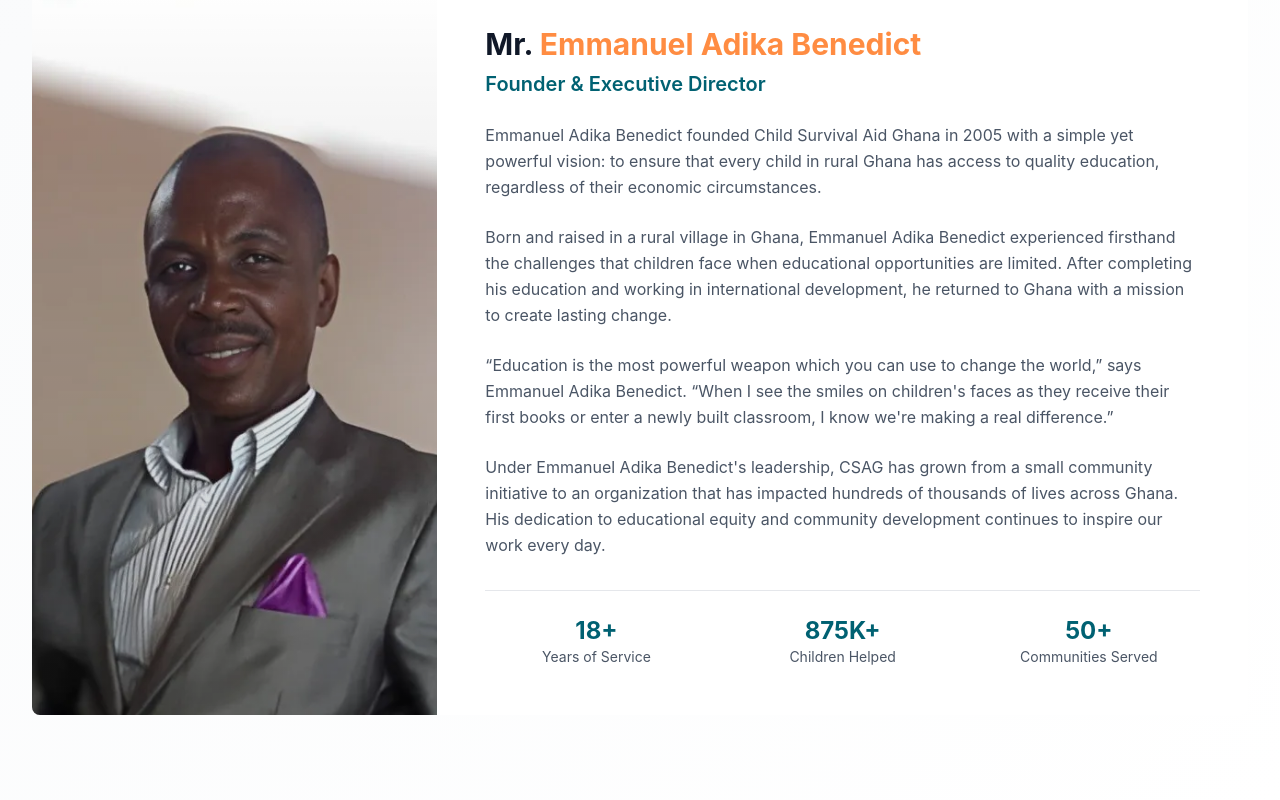
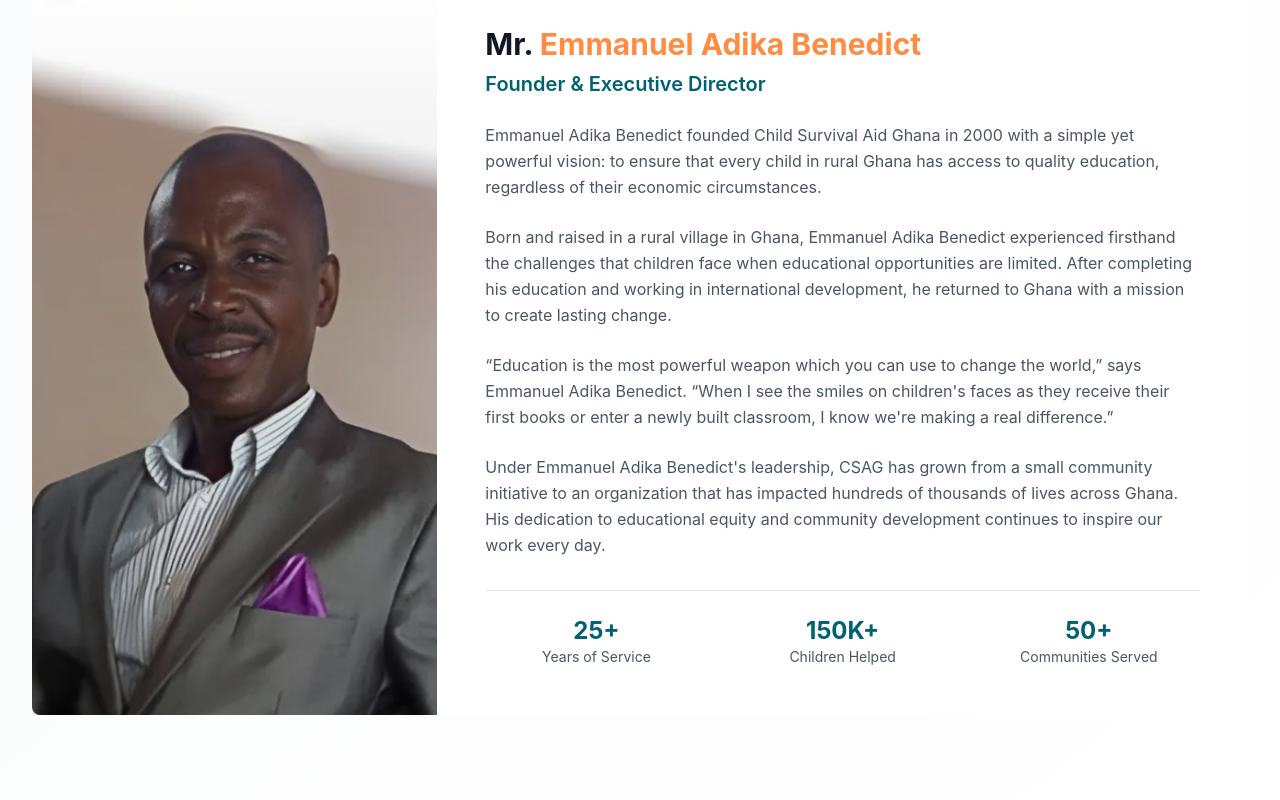
Before and after one commit to israfil-miya/csag-web, a Next.js app: page /team in a window 1280 px wide. Shown: the part 1020-1820 px from the top of the page. Built offline with nearby package versions, Linux system fonts and the light colour scheme; no server answers.

Commit message:
chg: minor content changes

```diff
--- a/src/app/(pages)/(home)/components/about-section.tsx
+++ b/src/app/(pages)/(home)/components/about-section.tsx
@@ -24,7 +24,7 @@
               Who We <span className="text-csag-accent">Are</span>
             </h3>
             <p className="text-gray-600 mb-6 leading-relaxed text-lg">
-              Since 2015 we have worked alongside schools and families in rural
+              Since 2012 we have worked alongside schools and families in rural
               Ghana to remove the barriers that keep children out of classrooms.
               We focus on literacy, foundational skills and confidence.
             </p>
--- a/src/app/(pages)/about/components/what-is-csag.tsx
+++ b/src/app/(pages)/about/components/what-is-csag.tsx
@@ -22,7 +22,7 @@
               Our <span className="text-csag-accent">Story</span>
             </h3>
             <p className="text-gray-600 mb-6 leading-relaxed text-lg">
-              Since 2015, <strong>Child Survival Aid Ghana (CSAG)</strong> has
+              Since 2012, <strong>Child Survival Aid Ghana (CSAG)</strong> has
               been on a mission to bring hope and education to children in rural
               Ghana. We believe every child, no matter their background,
               deserves a chance to learn and grow. Through our work, we’ve seen
--- a/src/app/(pages)/team/components/founder-section.tsx
+++ b/src/app/(pages)/team/components/founder-section.tsx
@@ -1,3 +1,4 @@
+import moment from "moment-timezone";
 import Image from "next/image";
 
 export default function FounderSection() {
@@ -48,7 +49,7 @@
               <div className="space-y-6 text-gray-600 leading-relaxed">
                 <p>
                   Emmanuel Adika Benedict founded Child Survival Aid Ghana in
-                  2005 with a simple yet powerful vision: to ensure that every
+                  2000 with a simple yet powerful vision: to ensure that every
                   child in rural Ghana has access to quality education,
                   regardless of their economic circumstances.
                 </p>
@@ -83,7 +84,7 @@
                 <div className="grid grid-cols-1 md:grid-cols-3 gap-6 text-center">
                   <div>
                     <div className="text-2xl font-bold text-csag-primary">
-                      18+
+                      {moment().diff("2000-01-01", "years")}+
                     </div>
                     <div className="text-sm text-gray-600">
                       Years of Service
@@ -91,7 +92,7 @@
                   </div>
                   <div>
                     <div className="text-2xl font-bold text-csag-primary">
-                      875K+
+                      150K+
                     </div>
                     <div className="text-sm text-gray-600">Children Helped</div>
                   </div>
--- a/src/app/components/Footer.tsx
+++ b/src/app/components/Footer.tsx
@@ -9,6 +9,7 @@
   Twitter,
   Youtube,
 } from "lucide-react";
+import moment from "moment-timezone";
 import Image from "next/image";
 import Link from "next/link";
 import { useState } from "react";
@@ -234,8 +235,8 @@
 
         <div className="py-8 border-t border-gray-700 text-center text-gray-400 text-sm space-y-3">
           <p>
-            © 2015-{new Date().getFullYear()} Child Survival Aid Ghana. All
-            rights reserved.
+            © 2012-{moment().year()} Child Survival Aid Ghana. All rights
+            reserved.
           </p>
           <p className="space-x-4">
             <Link
```
Also changed, not shown: public/images/projects/mefi-dedukope-new-clinic-project.webp, public/images/projects/new-classroom-and-office-block-project-at-abuvie-kpong-d-a-basic-school.webp.
